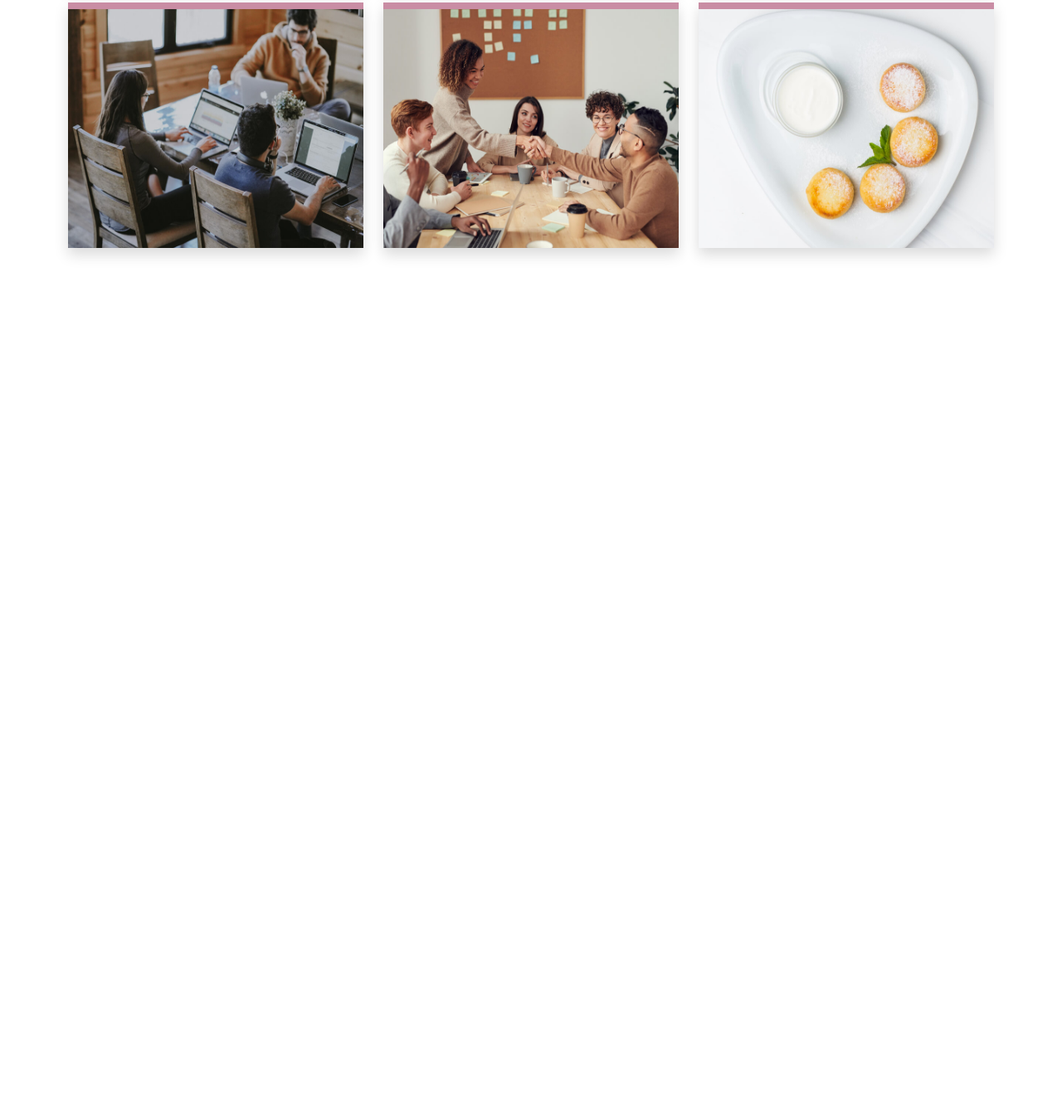
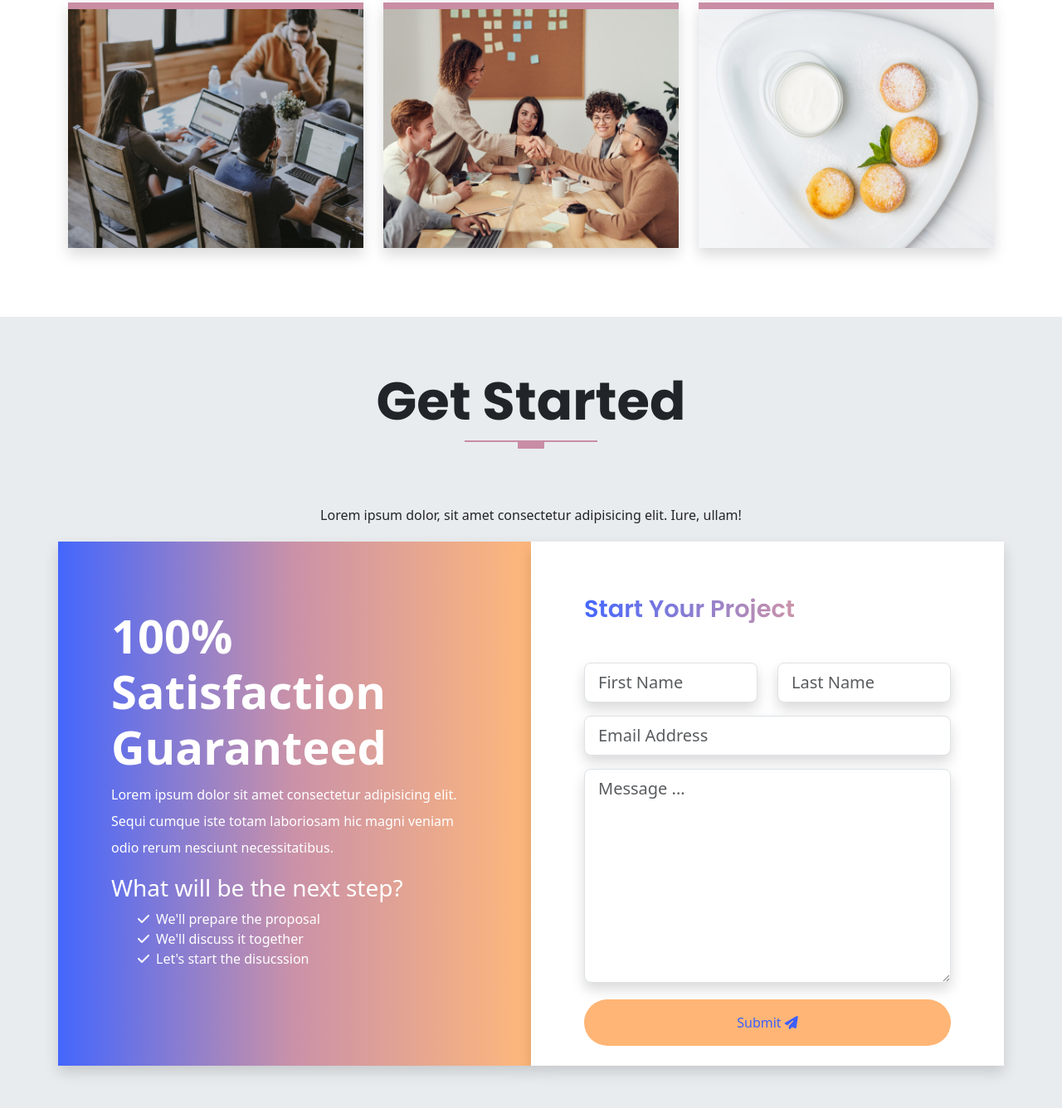
Before and after one commit to itsmeyuukii/sass-bootstrap-v5, a website: page index.html in a window 1280 px wide. Shown: the part 6141-7477 px from the top of the page at 83% size. Before the commit the page ends 6523 px from the top, so only its background shows below. Drawn offline with Linux system fonts and the light colour scheme.

Commit message:
Email Change

```diff
--- a/index.html
+++ b/index.html
@@ -591,6 +591,65 @@
       </div>
     </section>
 
+    <!-- Start Section Get Startted -->
+    <section id="contact" class="get-started">
+      <div class="container">
+        <div class="row text-center">
+          <h1 class="display-3 fw-bold text-capitalize">Get Started</h1>
+          <div class="heading-line"></div>
+          <p class="lh-lg">
+            Lorem ipsum dolor, sit amet consectetur adipisicing elit. Iure, ullam!
+          </p>
+        </div>
+        <!-- Start the CTA content -->
+        <div class="row text-white">
+          <div class="col-12 col-lg-6 gradient shadow p-3">
+            <div class="cta-info w-100">
+              <h4 class="display-4 fw-bold">
+                100% Satisfaction Guaranteed
+              </h4>
+              <p class="lh-lg">
+                Lorem ipsum dolor sit amet consectetur adipisicing elit. Sequi cumque iste totam laboriosam hic magni veniam odio rerum nesciunt necessitatibus.
+              </p>
+              <h3 class="dispaly-3--brief">What will be the next step?</h3>
+              <ul class="cta-info__list">
+                <li>We'll prepare the proposal</li>
+                <li>We'll discuss it together</li>
+                <li>Let's start the disucssion</li>
+              </ul>
+            </div>
+          </div>
+          <div class="col-12 col-lg-6 bg-white shadow p-3">
+            <div class="form w100 pb-2">
+              <h4 class="display-3--title mb-5">Start Your Project</h4>
+              <form action="#" class="row">
+                <div class="col-md-6 mb-3">
+                  <input type="text" placeholder="First Name" name="firstName" id="firstname" class="shadow form-control form-control-lg">
+                </div>
+                <div class="col-md-6 mb-3">
+                  <input type="text" placeholder="Last Name" name="lastName" id="lastName" class="shadow form-control form-control-lg">
+                </div>
+                <div class="mb-3">
+                  <input type="text" placeholder="Email Address" name="email" id="email" class="shadow form-control form-control-lg">
+                </div>
+                <div class="mb-3">
+                  <textarea placeholder="Message ..." name="message" id="message" rows="8" class="shadow form-control form-control-lg"></textarea>
+                </div>
+                <div class="text-center d-grid mt-1">
+                  <button type="button" class="btn btn-fourth rounded-pill py-3">
+                    Submit
+                    <i class="fas fa-paper-plane"></i>
+                  </button>
+                </div>
+              </form>
+            </div>
+          </div>
+        </div>
+      </div>
+    </section>
+
+    <!--  -->
+
 
     <script src="assets/vendors/glightbox/js/glightbox.min.js"></script>
     <script type="text/javascript">
--- a/scss/components/_typography.scss
+++ b/scss/components/_typography.scss
@@ -74,3 +74,7 @@
         border-right: 0;
     }
 }
+
+.gradient {
+    background: linear-gradient(to right, rgba($primary, 0.95),rgba($secondary, 0.95), rgba($fourth, 0.95));
+}
--- a/scss/sections/_get-started.scss
+++ b/scss/sections/_get-started.scss
@@ -0,0 +1,43 @@
+@use '../custom' as *;
+@use '../components/mixins' as *;
+
+.get-started {
+    padding: 4rem 0;
+    background-color: $gray-200;
+}
+
+.cta-info {
+    padding: 3rem;
+    margin: 1rem 0;
+
+    &__list {
+        position: relative;
+        list-style-type: none;
+        display: block;
+
+        li::before {
+            font-family: "Font Awesome 6 Free";
+            content: "\f00c";
+            font-weight: 600;
+            margin-right: 0.5rem;
+        }
+    }
+}
+
+
+// FORM CONTENT
+
+.form {
+    padding: 3rem;
+
+    button {
+        border: none;
+        color: $primary;
+    }
+
+    a {
+        color: $primary;
+        text-decoration: none;
+        text-transform: capitalize;
+    }
+}
```
Also changed, not shown: assets/css/style.css.
